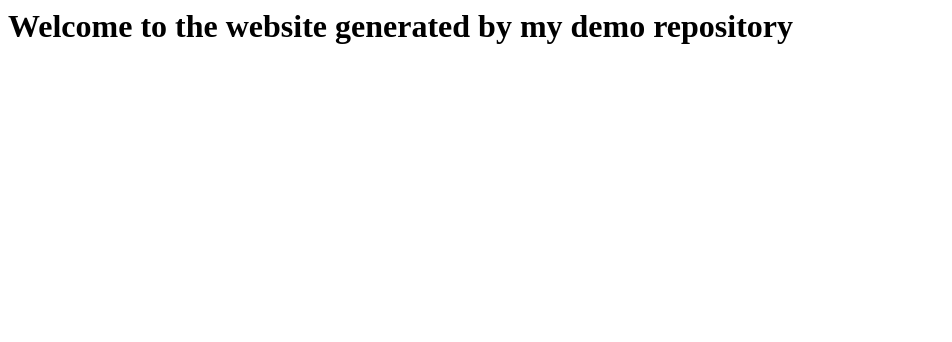
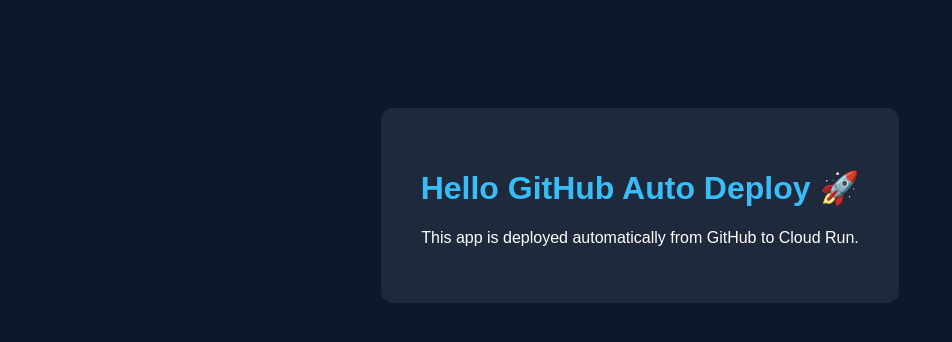
Before and after one commit to HCX-Drive/effective-octo-winner, a website: page index.html in a window 1280 px wide. Shown: the whole page, without its empty margins (0-952 px from the left). Drawn offline with Linux system fonts and the light colour scheme.

Commit message:
Create index.html with initial content and styles
Added basic HTML structure and styling for the webpage.

```diff
--- a/index.html
+++ b/index.html
@@ -1 +1,31 @@
-<h1>Welcome to the website generated by my demo repository</h1>
+<!DOCTYPE html>
+<html lang="en">
+<head>
+  <meta charset="UTF-8">
+  <title>Hello Auto Deploy</title>
+  <style>
+    body {
+      font-family: Arial, sans-serif;
+      background: #0f172a;
+      color: white;
+      text-align: center;
+      padding-top: 100px;
+    }
+    .card {
+      background: #1e293b;
+      padding: 40px;
+      border-radius: 12px;
+      display: inline-block;
+    }
+    h1 {
+      color: #38bdf8;
+    }
+  </style>
+</head>
+<body>
+  <div class="card">
+    <h1>Hello GitHub Auto Deploy 🚀</h1>
+    <p>This app is deployed automatically from GitHub to Cloud Run.</p>
+  </div>
+</body>
+</html>
```
